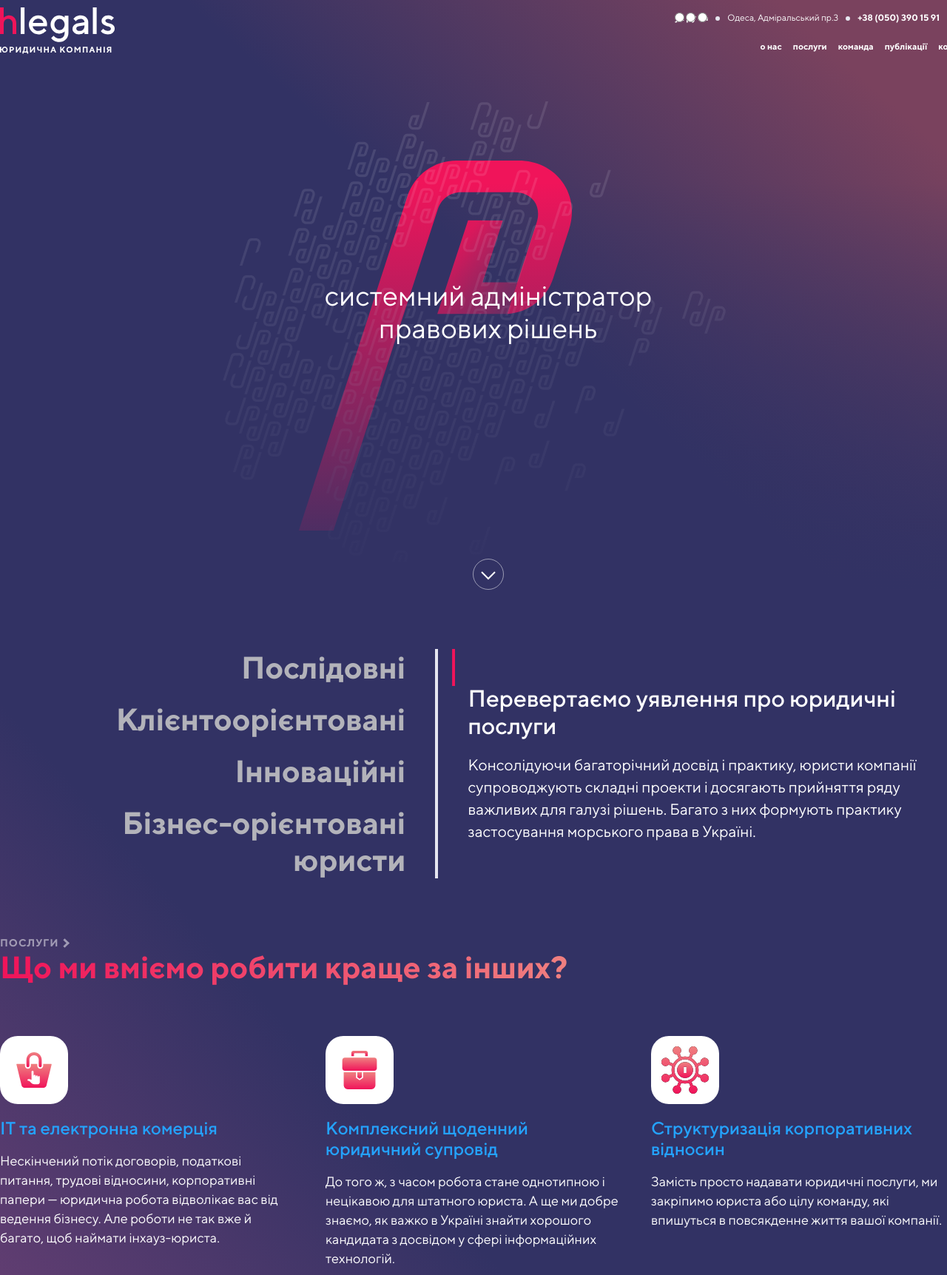
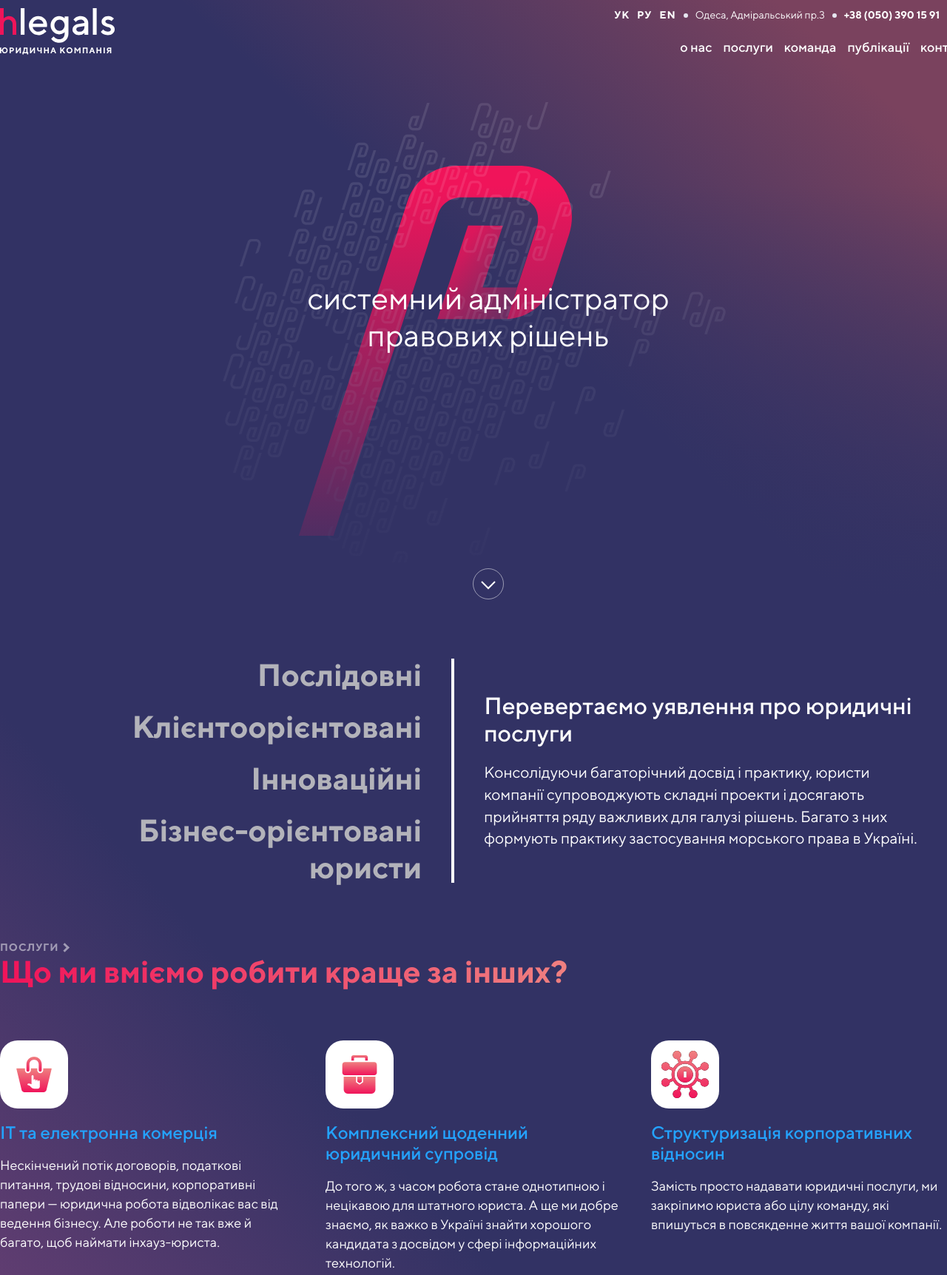
Before and after one commit to anyabuu/hlegas-site, a website: page src/index.html in a window 1280 px wide. Shown: the part 40-1763 px from the top of the page at 74% size. Drawn offline with Linux system fonts and the light colour scheme.

Commit message:
publication section corrected

```diff
--- a/src/index.html
+++ b/src/index.html
@@ -21,13 +21,8 @@
                         <a class="logo" href="#">
                             <img class="logo__image" src="img/logo_header.svg" alt="this is logo">
                         </a>
-                        <nav class="header__navigation">
+                        <div class="header__block">
                             <ul class="header__options">
-
-
-
-
-
                                 <li class="header__options-item">
                                     <label class="lang__label">
                                         <input type="radio" value="ук" class="lang__input" name="lang">
@@ -47,10 +42,6 @@
                                             en
                                         </span>
                                     </label>
-
-                                </li>
-                                <li class="header__options-item">
-                                    <img class="header__option-dot" src="img/dot_separator.svg" alt="active marker">
                                 </li>
                                 <li class="header__options-item">
                                     <a class="header__options-adress" href="#">
@@ -58,15 +49,9 @@
                                     </a>
                                 </li>
                                 <li class="header__options-item">
-                                    <img class="header__option-dot" src="img/dot_separator.svg" alt="active marker">
-                                </li>
-                                <li class="header__options-item">
                                     <a class="header__options-tel" href="#">
                                         +38 (050) 390 15 91
                                     </a>
-                                </li>
-                                <li class="header__options-item">
-                                    <img class="header__option-dot" src="img/dot_separator.svg" alt="active marker">
                                 </li>
                                 <li class="header__options-item">
                                     <a class="header__options-facebook-link" href="#">
@@ -75,6 +60,7 @@
                                     </a>
                                 </li>
                             </ul>
+                            <nav class="header__nav">
                                 <ul class="header__list">
                                     <li class="header__list-item">
                                         <a class="header__link" href="#">
@@ -103,6 +89,7 @@
                                     </li>
                                 </ul>
                             </nav>
+                        </div>
                     </div>
                 </header>
 
@@ -148,8 +135,6 @@
                             </h2>
                         </li>
                     </ul>
-                    <img class="experience__white-scale" src="img/white_scale.svg" alt="this is scale">
-                    <img class="experience__red-scale" src="img/red_scale.svg" alt="this is scale">
                     <div class="experience__characteristics-content">
                         <h3 class="experience__subtitle">
                             Перевертаємо уявлення про юридичні послуги
@@ -462,6 +447,11 @@
                         </div>
                     </li>
                 </ul>
+                <span class="publication__button-wrapper">
+                    <a href="#" class="publication__button">
+                        Ще публікації
+                    </a>
+                </span>
             </div>
         </section>
 
--- /dev/null
+++ b/src/scss/components/button.scss
@@ -0,0 +1,18 @@
+@mixin button {
+    display: inline-block;
+    width: 250px;
+    border: 1px solid var(--color-active-regular);
+    padding-bottom: 17px;
+    padding-top: 17px;
+    background: var(--color-active-regular);
+    box-shadow: 0px 0px 20px rgba(36, 163, 255, 0.5);
+    border-radius: 12px;
+    text-align: center;
+}
+
+@mixin button-content {
+    color: var( --color-white);
+    font-weight: bold;
+    font-size: 1.4rem;
+    line-height: (17/14);
+}
--- a/src/scss/mixins.scss
+++ b/src/scss/mixins.scss
@@ -17,6 +17,11 @@
     font-size: 1.4rem;
     line-height: (15/14);
     text-transform: uppercase;
+}
+
+@mixin text-nav {
+    font-size: 1.4rem;
+    line-height: (15/14);
 }
 
 @mixin text-small {
--- a/src/scss/sections/experience-services.scss
+++ b/src/scss/sections/experience-services.scss
@@ -46,8 +46,13 @@
 
 .experience__characteristics {
     display: flex;
+    justify-content: center;
     flex-direction: column;
     gap: 20px;
+    border-right: 4px solid var(--color-white);
+    padding:40px;
+    height: 303px;
+
 }
 
 .experience__title {
@@ -59,14 +64,11 @@
     &:hover {
         @include text-gradient;
          cursor: default;
+         border-right: 4px solid var(--color-accent);
+         padding-right:40px;
      }
 }
 
-
-.experience__red-scale {
-    transform: translate(14277%);
-    position: absolute;
-}
 
 .experience__characteristics-content {
     display: flex;
--- a/src/scss/sections/footer.scss
+++ b/src/scss/sections/footer.scss
@@ -7,6 +7,7 @@
     padding-bottom: 50px;
     display: flex;
     justify-content: space-between;
+    border-top: 4px solid var(--color-grey-separator);
 }
 
 .footer__info {
--- a/src/scss/sections/hero.scss
+++ b/src/scss/sections/hero.scss
@@ -23,32 +23,50 @@
     align-items: center;
 }
 
-.header__navigation{
+.header__block{
     display: flex;
     flex-direction: column;
     gap: 19px;
-    font-weight: 700;
-    font-size: 1.2rem;
-    line-height: (14/12);
 }
 
 .header__options {
     display: flex;
     align-items: baseline;
     gap: 10px;
+    font-weight: 700;
+    @include text-nav;
 }
 
-.lang {
-    display:flex;
+.header__options-item {
+    display: flex;
+    gap: 10px;
+
+    &::after {
+        @include circle;
+        background-color: var(--color-grey-separator);
+        align-self: center;
+    }
+
+    &:last-child::after{
+        display: none;
+    }
 }
 
 .lang__input {
-    -webkit-appearence: none;
+    appearance: none;
     position:absolute;
 
     &:checked ~ .lang__txt {
-        background-color: #F0145A;
+        background-color: var(--color-accent);
+        padding: 5px;
+        border-radius: 8px;
     }
+}
+
+.lang__txt {
+    @include text-caption;
+    font-weight: bold;
+    letter-spacing: 1px;
 }
 
 .header__options-adress {
@@ -59,6 +77,8 @@
     display: flex;
     gap: 15px;
     justify-content: flex-end;
+    @include text-small;
+    font-weight: 600;
 }
 
 .hero-content{
@@ -74,8 +94,7 @@
 
 .hero-content__title {
     font-weight: 400;
-    font-size: 3.8rem;
-    line-height: (44/38);
+    @include text-head;
     display: block;
     margin-left: auto;
     margin-right: auto;
--- a/src/scss/sections/publication.scss
+++ b/src/scss/sections/publication.scss
@@ -5,6 +5,7 @@
 .publication__container {
     padding-top: 40px;
 }
+
 
 .publication__topic-link {
     @include section-topic;
@@ -26,6 +27,20 @@
     grid-template-columns: repeat(3, 413px);
     grid-template-rows: repeat(7, auto);
     gap: 40px;
+
+    height: 710px;
+    overflow: hidden;
+    position: relative;
+
+    &::after {
+        content: "";
+        position: absolute;
+        left: 0;
+        bottom: 0;
+        width: 100%;
+        height: 200px;
+        background: linear-gradient(180deg, rgba(245, 245, 250, 0) 0%, #F5F5FA 86.5%);
+    }
 }
 
 
@@ -68,7 +83,7 @@
 }
 
 .publication__card-content-wrapper {
-    padding: 20px;
+    padding: 21px;
 }
 
 .publication__cards-subtitle {
@@ -85,10 +100,22 @@
     text-transform: uppercase;
     font-weight: bold;
     border-bottom: 4px solid var(--color-grey-separator);
-    padding: 10px;
+    padding-top: 12px;
+    padding-bottom: 20px;
 }
 
 .publication__card-content {
     @include paragraph-min;
     padding-top: 15px;
 }
+
+.publication__button-wrapper {
+    display: flex;
+    justify-content: center;
+}
+
+.publication__button {
+    @include button;
+    @include button-content;
+    transform: translate(0px, -60px);
+}
--- a/src/scss/styles.scss
+++ b/src/scss/styles.scss
@@ -2,6 +2,7 @@
 @import "fonts.scss";
 @import "general.scss";
 @import "mixins.scss";
+@import "components/button.scss";
 @import "sections/hero.scss";
 @import "sections/experience-services.scss";
 @import "sections/comands.scss";
```
Also changed, not shown: src/css/styles.css. Lines whose indentation alone changed are shown as unchanged.
